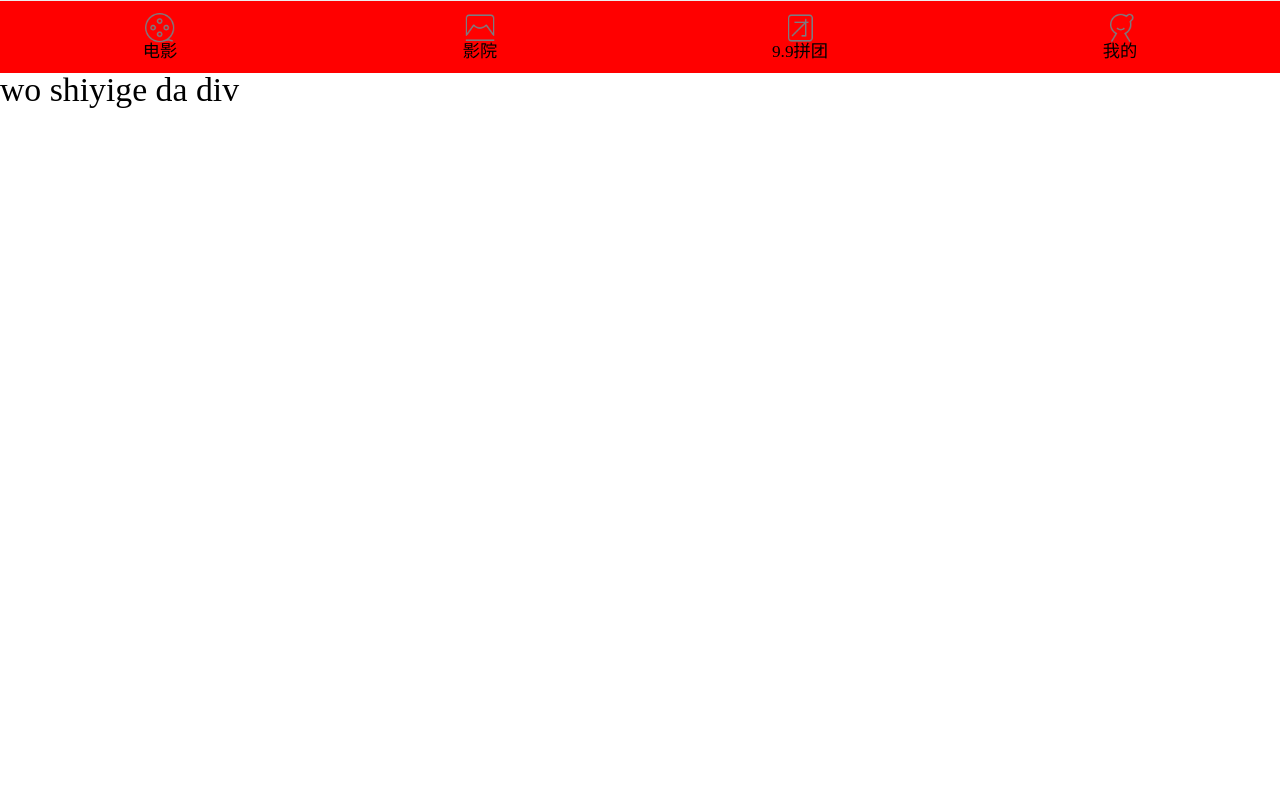
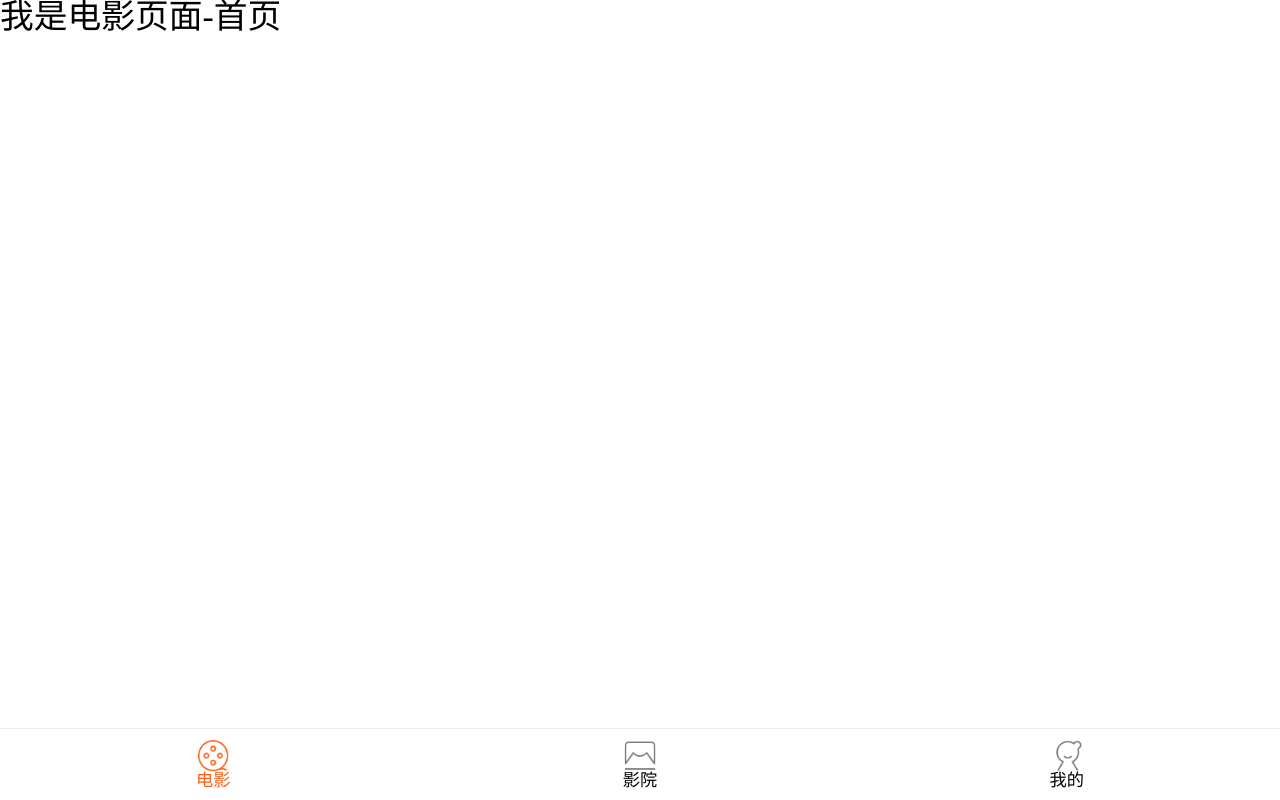
Before and after one commit to manLuonly/vue-maoyan, a Vue app in the folder fore-end/: page /#/films in a window 1280 px wide. Before the commit this address led to /#/center. Built offline with nearby package versions, Linux system fonts and the light colour scheme.

Commit message:
路由配置与router-link的active-class

```diff
--- a/fore-end/package.json
+++ b/fore-end/package.json
@@ -11,7 +11,8 @@
     "build": "node build/build.js"
   },
   "dependencies": {
-    "vue": "^2.5.2"
+    "vue": "^2.5.2",
+    "vue-router": "^3.0.2"
   },
   "devDependencies": {
     "autoprefixer": "^7.1.2",
--- a/fore-end/src/App.vue
+++ b/fore-end/src/App.vue
@@ -1,8 +1,7 @@
 <template>
   <div id="app">
+    <router-view></router-view>
     <NavBar></NavBar>
-
-    <div class="nav-bar">wo shiyige da div </div>
   </div>
 </template>
 
--- a/fore-end/src/components/NavBar/index.vue
+++ b/fore-end/src/components/NavBar/index.vue
@@ -1,28 +1,42 @@
 // NavBar 组件
 <template>
   <ul class="nav-bar">
-    <li>
-      <img src="./images/films.png" alt="">
-      <span>电影</span>
-    </li>
-    <li>
-      <img src="./images/cinemas.png" alt="">
-      <span>影院</span>
-    </li>
-    <li>
-      <img src="./images/uugroupon.png" alt="">
-      <span>9.9拼团</span>
-    </li>
-    <li>
-      <img src="./images/center.png" alt="">
-      <span>我的</span>
-    </li>
+    <router-link
+      v-for="(item, index) in bars"
+      :key="index"
+      :class="item.id"
+      :to="{ name: item.id }"
+      tag="li"
+      active-class="z-act">
+      <i class="img"></i>
+      <span v-text="item.name"></span>
+    </router-link>
   </ul>
 </template>
 
 <script>
 export default {
-  name: 'NavBar' // 也可以不写
+  name: 'NavBar', // 也可以不写
+
+  data () {
+    return {
+      bars: [
+        {
+          id: 'films',
+          name: '电影'
+        },
+        {
+          id: 'cinemas',
+          name: '影院'
+        },
+        {
+          id: 'center',
+          name: '我的'
+        }
+      ]
+    }
+  }
+
 }
 </script>
 
@@ -33,7 +47,6 @@ export default {
   display: flex;
   height: px2rem(50);
   border-top: px2rem(1) solid #ededed;
-  background: red;
   img {
     width: px2rem(21);
     height: px2rem(21);
@@ -45,6 +58,42 @@ export default {
     justify-content: center;
     align-items: center;
     font-size: px2rem(12);
+
+    .img {
+      display: block;
+      width: px2rem(22);
+      height: px2rem(22);
+      background-size: 100%;
+    }
+
+    &.films {
+      .img {
+        background-image: url('./images/films.png');
+      }
+      &.z-act .img {
+        background-image: url('./images/films_on.png');
+      }
+    }
+    &.cinemas {
+      .img {
+        background-image: url('./images/cinemas.png');
+      }
+      &.z-act .img {
+        background-image: url('./images/cinemas_on.png');
+      }
+    }
+    &.center {
+      .img {
+        background-image: url('./images/center.png');
+      }
+      &.z-act .img {
+        background-image: url('./images/center_on.png');
+      }
+    }
+
+    &.z-act {
+      color: #ff5f16;
+    }
   }
 }
 </style>
--- a/fore-end/src/main.js
+++ b/fore-end/src/main.js
@@ -1,5 +1,6 @@
 // 整个前端项目的入口js文件。
 import Vue from 'vue';
+import router from './router';
 import App from './App';
 
 // 去除vue开发时的浏览器提示。
@@ -8,6 +9,7 @@ Vue.config.productionTip = false;
 /* eslint-disable no-new */
 new Vue({
   el: '#main',
+  router,
   components: {
     App: App
   },
--- /dev/null
+++ b/fore-end/src/router.js
@@ -0,0 +1,41 @@
+// 路由相关的代码
+import Vue from 'vue';
+import VueRouter from 'vue-router';
+
+// 引入路由组件
+import Films from './views/Films.vue';
+import Cinema from './views/Cinema.vue';
+import Center from './views/Center.vue';
+
+// 插件安装
+Vue.use(VueRouter);
+
+const router = new VueRouter({
+  routes: [
+    {
+      // 首页
+      path: '/films',
+      name: 'films',
+      component: Films
+    },
+    {
+      // 影院页
+      path: '/cinemas',
+      name: 'cinemas',
+      component: Cinema
+    },
+    {
+      // 个人中心页
+      path: '/center',
+      name: 'center',
+      component: Center
+    },
+    {
+      path: '*',
+      redirect: '/films'
+    }
+  ]
+});
+
+// 需要暴露
+export default router;
--- a/fore-end/src/styles/base.scss
+++ b/fore-end/src/styles/base.scss
@@ -2,3 +2,13 @@
 
 @import './common/reset.scss';
 @import './common/var.scss';
+
+html, body {
+  height: 100%;
+}
+
+#app {
+  display: flex;
+  flex-direction: column;
+  height: 100%;
+}
--- a/fore-end/src/styles/common/reset.scss
+++ b/fore-end/src/styles/common/reset.scss
@@ -18,6 +18,7 @@ time, mark, audio, video {
 	font-size: 100%;
 	font: inherit;
 	vertical-align: baseline;
+	box-sizing: border-box;
 }
 /* HTML5 display-role reset for older browsers */
 article, aside, details, figcaption, figure,
--- /dev/null
+++ b/fore-end/src/views/Center.vue
@@ -0,0 +1,20 @@
+<template>
+  <div class="center-view">
+    <h1>我是个人中心页面</h1>
+  </div>
+</template>
+
+<script>
+export default {
+  name: 'Center'
+}
+</script>
+
+<style lang="scss">
+/* @import '../styles/common/px2rem.scss'; */
+@import '@/styles/common/px2rem.scss';
+
+.center-view {
+  flex: 1;
+}
+</style>
--- /dev/null
+++ b/fore-end/src/views/Cinema.vue
@@ -0,0 +1,20 @@
+<template>
+  <div class="cinemas-list">
+    <h1>我是影院页面</h1>
+  </div>
+</template>
+
+<script>
+export default {
+  name: 'Cinema'
+}
+</script>
+
+<style lang="scss">
+/* @import '../styles/common/px2rem.scss'; */
+@import '@/styles/common/px2rem.scss';
+
+.cinemas-list {
+  flex: 1;
+}
+</style>
--- /dev/null
+++ b/fore-end/src/views/Films.vue
@@ -0,0 +1,20 @@
+<template>
+  <div class="films-list">
+    <h1>我是电影页面-首页</h1>
+  </div>
+</template>
+
+<script>
+export default {
+  name: 'Films'
+}
+</script>
+
+<style lang="scss">
+/* @import '../styles/common/px2rem.scss'; */
+@import '@/styles/common/px2rem.scss';
+
+.films-list {
+  flex: 1;
+}
+</style>
```
Also changed, not shown: 2 other files (tests, documents, lock files or other folders).
